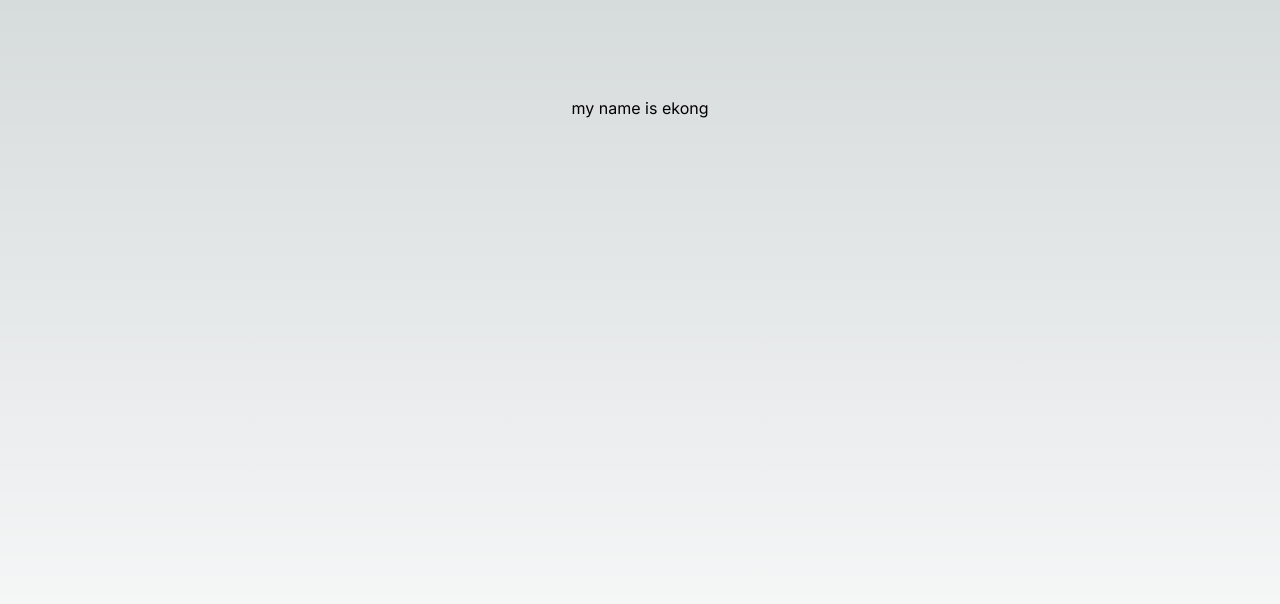
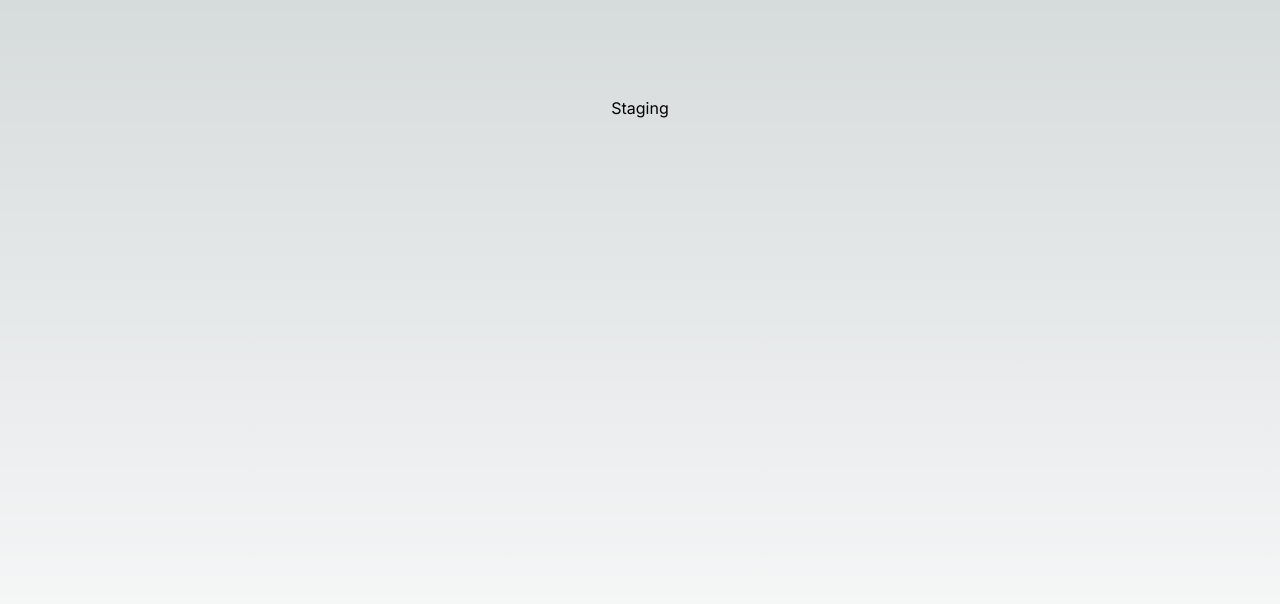
Before and after one commit to Arachalev/tensor, a Next.js app: page / in a window 1280 px wide. Shown: the top 604 px of the page. Built offline with nearby package versions, Linux system fonts and the light colour scheme.

Commit message:
staging branch

```diff
--- a/src/app/page.tsx
+++ b/src/app/page.tsx
@@ -1,9 +1,9 @@
-import Image from 'next/image'
+import Image from "next/image";
 
 export default function Home() {
   return (
     <main className="flex min-h-screen flex-col items-center justify-between p-24">
-       my name is ekong
+      Staging
     </main>
-  )
+  );
 }
```
